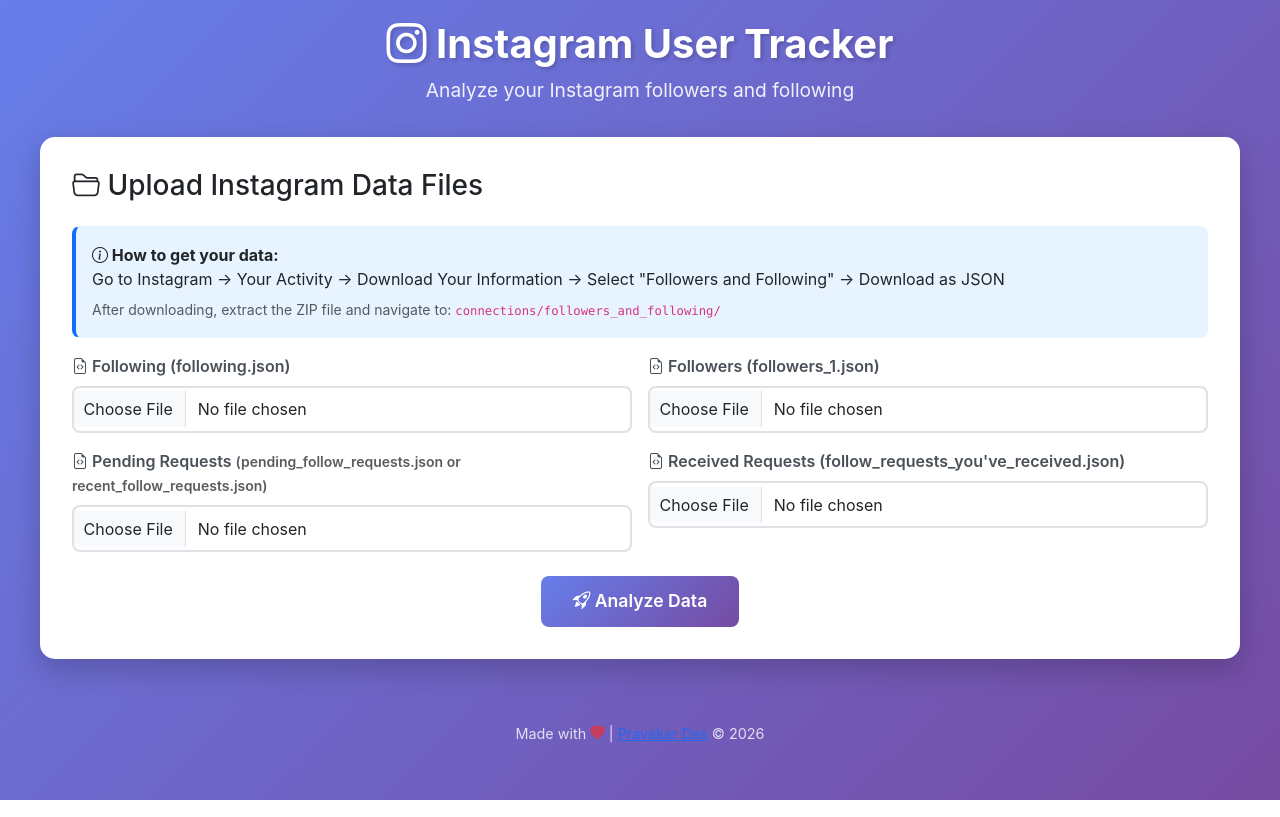
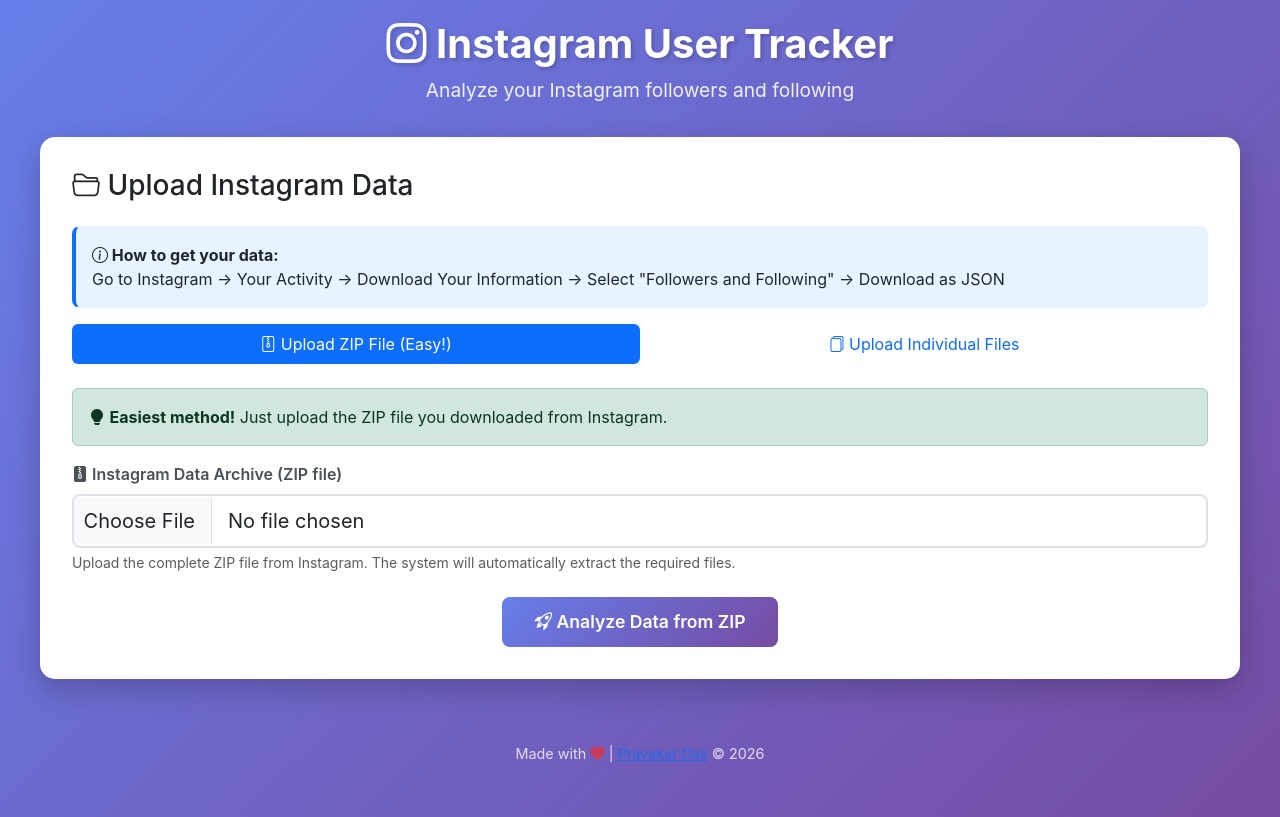
Before and after one commit to PravakarDas/Instagram-User-Tracker, a Flask app: page / in a window 1280 px wide. Run offline with Flask 3, Linux system fonts and the light colour scheme; some libraries are stand-ins or nearby versions.

Commit message:
zip file adding feature

```diff
--- a/app.py
+++ b/app.py
@@ -2,12 +2,14 @@
 import json
 import datetime
 import os
+import zipfile
+import io
 from werkzeug.utils import secure_filename
 
 app = Flask(__name__)
-app.config['MAX_CONTENT_LENGTH'] = 16 * 1024 * 1024  # 16MB max file size
+app.config['MAX_CONTENT_LENGTH'] = 100 * 1024 * 1024  # 100MB max file size for ZIP
 app.config['UPLOAD_FOLDER'] = 'uploads'
-app.config['ALLOWED_EXTENSIONS'] = {'json'}
+app.config['ALLOWED_EXTENSIONS'] = {'json', 'zip'}
 
 # Create uploads folder if it doesn't exist
 os.makedirs(app.config['UPLOAD_FOLDER'], exist_ok=True)
@@ -19,6 +21,80 @@
     """Convert Unix timestamp to human-readable date"""
     dt_object = datetime.datetime.fromtimestamp(timestamp)
     return dt_object.strftime('%Y-%m-%d %H:%M:%S')
+
+def extract_json_from_zip(zip_file):
+    """Extract required JSON files from Instagram ZIP archive"""
+    try:
+        # Read the ZIP file
+        zip_data = zip_file.read()
+        zip_buffer = io.BytesIO(zip_data)
+
+        files = {}
+        required_files = {
+            'following': ['following.json'],
+            'followers': ['followers_1.json', 'followers.json'],
+            'pending': ['pending_follow_requests.json', 'recent_follow_requests.json'],
+            'received': ['follow_requests_you\'ve_received.json', 'follow_requests_youve_received.json']
+        }
+
+        with zipfile.ZipFile(zip_buffer, 'r') as zip_ref:
+            # List all files in ZIP
+            file_list = zip_ref.namelist()
+
+            # Find the connections/followers_and_following folder
+            target_folder = None
+            for file_path in file_list:
+                if 'connections/followers_and_following/' in file_path or 'connections\\followers_and_following\\' in file_path:
+                    # Normalize path separators
+                    normalized_path = file_path.replace('\\', '/')
+                    parts = normalized_path.split('/')
+
+                    # Get the base folder path
+                    if 'followers_and_following' in parts:
+                        idx = parts.index('followers_and_following')
+                        target_folder = '/'.join(parts[:idx+1]) + '/'
+                        break
+
+            if not target_folder:
+                raise Exception("Could not find 'connections/followers_and_following/' folder in ZIP file. Make sure you uploaded the correct Instagram data archive.")
+
+            # Extract required JSON files
+            for key, possible_names in required_files.items():
+                found = False
+                for filename in possible_names:
+                    # Try both forward and backward slashes
+                    possible_paths = [
+                        target_folder + filename,
+                        target_folder.replace('/', '\\') + filename
+                    ]
+
+                    for file_path in file_list:
+                        normalized_file_path = file_path.replace('\\', '/')
+                        if normalized_file_path.endswith(filename) and target_folder in normalized_file_path:
+                            # Found the file!
+                            json_data = zip_ref.read(file_path)
+                            files[key] = io.BytesIO(json_data)
+                            found = True
+                            break
+
+                    if found:
+                        break
+
+                if not found:
+                    # For optional files, create empty structure
+                    if key == 'pending':
+                        files[key] = io.BytesIO(b'{"relationships_follow_requests_sent": []}')
+                    elif key == 'received':
+                        files[key] = io.BytesIO(b'{"relationships_follow_requests_received": []}')
+                    else:
+                        raise Exception(f"Required file not found in ZIP: {' or '.join(possible_names)}")
+
+        return files
+
+    except zipfile.BadZipFile:
+        raise Exception("Invalid ZIP file. Please upload a valid Instagram data archive.")
+    except Exception as e:
+        raise Exception(f"Error extracting ZIP file: {str(e)}")
 
 def process_instagram_data(files):
     """Process Instagram JSON files and generate summary"""
@@ -168,19 +244,30 @@
 def upload_files():
     """Handle file uploads and process Instagram data"""
     try:
-        # Check if all required files are present
-        required_files = ['following', 'followers', 'pending', 'received']
-        if not all(file in request.files for file in required_files):
-            return jsonify({'error': 'All four files are required'}), 400
+        # Check if a ZIP file was uploaded
+        if 'zipfile' in request.files and request.files['zipfile'].filename != '':
+            zip_file = request.files['zipfile']
 
-        files = {}
-        for file_key in required_files:
-            file = request.files[file_key]
-            if file.filename == '':
-                return jsonify({'error': f'{file_key} file is empty'}), 400
-            if not allowed_file(file.filename):
-                return jsonify({'error': f'{file_key} must be a JSON file'}), 400
-            files[file_key] = file
+            if not allowed_file(zip_file.filename):
+                return jsonify({'error': 'Please upload a ZIP file'}), 400
+
+            # Extract JSON files from ZIP
+            files = extract_json_from_zip(zip_file)
+
+        else:
+            # Check if all required individual files are present
+            required_files = ['following', 'followers', 'pending', 'received']
+            if not all(file in request.files for file in required_files):
+                return jsonify({'error': 'Please upload either a ZIP file or all four JSON files'}), 400
+
+            files = {}
+            for file_key in required_files:
+                file = request.files[file_key]
+                if file.filename == '':
+                    return jsonify({'error': f'{file_key} file is empty'}), 400
+                if not allowed_file(file.filename):
+                    return jsonify({'error': f'{file_key} must be a JSON file'}), 400
+                files[file_key] = file
 
         # Process the data
         summary = process_instagram_data(files)
--- a/templates/index.html
+++ b/templates/index.html
@@ -270,47 +270,91 @@
 
         <!-- Upload Section -->
         <div class="upload-card animate__animated animate__fadeInUp">
-            <h3 class="mb-4"><i class="bi bi-folder2-open"></i> Upload Instagram Data Files</h3>
+            <h3 class="mb-4"><i class="bi bi-folder2-open"></i> Upload Instagram Data</h3>
 
             <div class="alert alert-info-custom" role="alert">
                 <strong><i class="bi bi-info-circle"></i> How to get your data:</strong><br>
                 Go to Instagram → Your Activity → Download Your Information →
-                Select "Followers and Following" → Download as JSON<br>
-                <small class="text-muted mt-2 d-block">
-                    After downloading, extract the ZIP file and navigate to:
-                    <code>connections/followers_and_following/</code>
-                </small>
+                Select "Followers and Following" → Download as JSON
             </div>
 
-            <form id="uploadForm">
+            <!-- Upload Method Tabs -->
+            <ul class="nav nav-pills nav-justified mb-4" id="uploadMethodTabs" role="tablist">
+                <li class="nav-item" role="presentation">
+                    <button class="nav-link active" id="zip-tab" data-bs-toggle="pill" data-bs-target="#zip-upload" type="button" role="tab">
+                        <i class="bi bi-file-zip"></i> Upload ZIP File (Easy!)
+                    </button>
+                </li>
+                <li class="nav-item" role="presentation">
+                    <button class="nav-link" id="individual-tab" data-bs-toggle="pill" data-bs-target="#individual-upload" type="button" role="tab">
+                        <i class="bi bi-files"></i> Upload Individual Files
+                    </button>
+                </li>
+            </ul>
+
+            <div class="tab-content" id="uploadMethodContent">
+                <!-- ZIP Upload Tab -->
+                <div class="tab-pane fade show active" id="zip-upload" role="tabpanel">
+                    <form id="zipUploadForm">
+                        <div class="alert alert-success" role="alert">
+                            <i class="bi bi-lightbulb-fill"></i> <strong>Easiest method!</strong> Just upload the ZIP file you downloaded from Instagram.
+                        </div>
+
+                        <div class="mb-4">
+                            <label for="zipFile" class="form-label">
+                                <i class="bi bi-file-zip-fill"></i> Instagram Data Archive (ZIP file)
+                            </label>
+                            <input type="file" class="form-control form-control-lg" id="zipFile" accept=".zip" required>
+                            <div class="form-text">
+                                Upload the complete ZIP file from Instagram. The system will automatically extract the required files.
+                            </div>
+                        </div>
+
+                        <div class="text-center">
+                            <button type="submit" class="btn btn-primary btn-lg btn-analyze">
+                                <i class="bi bi-rocket-takeoff"></i> Analyze Data from ZIP
+                            </button>
+                        </div>
+                    </form>
+                </div>
+
+                <!-- Individual Files Upload Tab -->
+                <div class="tab-pane fade" id="individual-upload" role="tabpanel">
+                    <form id="individualUploadForm">
+                        <div class="alert alert-warning" role="alert">
+                            <i class="bi bi-exclamation-triangle-fill"></i> You need to extract the ZIP first and navigate to:
+                            <code>connections/followers_and_following/</code>
+                        </div>
+
                         <div class="row g-3 mb-4">
                             <div class="col-md-6">
                                 <label for="followingFile" class="form-label">
                                     <i class="bi bi-file-earmark-code"></i> Following (following.json)
                                 </label>
-                        <input type="file" class="form-control" id="followingFile" accept=".json" required>
+                                <input type="file" class="form-control" id="followingFile" accept=".json">
                             </div>
 
                             <div class="col-md-6">
                                 <label for="followersFile" class="form-label">
                                     <i class="bi bi-file-earmark-code"></i> Followers (followers_1.json)
                                 </label>
-                        <input type="file" class="form-control" id="followersFile" accept=".json" required>
+                                <input type="file" class="form-control" id="followersFile" accept=".json">
                             </div>
 
                             <div class="col-md-6">
                                 <label for="pendingFile" class="form-label">
                                     <i class="bi bi-file-earmark-code"></i> Pending Requests
-                            <small class="text-muted">(pending_follow_requests.json or recent_follow_requests.json)</small>
+                                    <small class="text-muted">(pending_follow_requests.json)</small>
                                 </label>
-                        <input type="file" class="form-control" id="pendingFile" accept=".json" required>
+                                <input type="file" class="form-control" id="pendingFile" accept=".json">
                             </div>
 
                             <div class="col-md-6">
                                 <label for="receivedFile" class="form-label">
-                            <i class="bi bi-file-earmark-code"></i> Received Requests (follow_requests_you've_received.json)
+                                    <i class="bi bi-file-earmark-code"></i> Received Requests
+                                    <small class="text-muted">(follow_requests_you've_received.json)</small>
                                 </label>
-                        <input type="file" class="form-control" id="receivedFile" accept=".json" required>
+                                <input type="file" class="form-control" id="receivedFile" accept=".json">
                             </div>
                         </div>
 
@@ -320,6 +364,8 @@
                             </button>
                         </div>
                     </form>
+                </div>
+            </div>
         </div>
 
         <!-- Loading Spinner -->
@@ -521,26 +567,8 @@
             });
         }
 
-        // Handle form submission
-        document.getElementById('uploadForm').addEventListener('submit', async function(e) {
-            e.preventDefault();
-
-            const followingFile = document.getElementById('followingFile').files[0];
-            const followersFile = document.getElementById('followersFile').files[0];
-            const pendingFile = document.getElementById('pendingFile').files[0];
-            const receivedFile = document.getElementById('receivedFile').files[0];
-
-            if (!followingFile || !followersFile || !pendingFile || !receivedFile) {
-                showToast('Missing Files', 'Please upload all four required JSON files', 'error');
-                return;
-            }
-
-            const formData = new FormData();
-            formData.append('following', followingFile);
-            formData.append('followers', followersFile);
-            formData.append('pending', pendingFile);
-            formData.append('received', receivedFile);
-
+        // Common function to process uploaded data
+        async function processData(formData) {
             // Show loading spinner
             document.getElementById('loadingSpinner').classList.remove('d-none');
             document.getElementById('resultsSection').classList.add('d-none');
@@ -582,6 +610,46 @@
                 document.getElementById('loadingSpinner').classList.add('d-none');
                 showToast('Error', error.message, 'error');
             }
+        }
+
+        // Handle ZIP file upload
+        document.getElementById('zipUploadForm').addEventListener('submit', async function(e) {
+            e.preventDefault();
+
+            const zipFile = document.getElementById('zipFile').files[0];
+
+            if (!zipFile) {
+                showToast('Missing File', 'Please select a ZIP file', 'error');
+                return;
+            }
+
+            const formData = new FormData();
+            formData.append('zipfile', zipFile);
+
+            await processData(formData);
+        });
+
+        // Handle individual files upload
+        document.getElementById('individualUploadForm').addEventListener('submit', async function(e) {
+            e.preventDefault();
+
+            const followingFile = document.getElementById('followingFile').files[0];
+            const followersFile = document.getElementById('followersFile').files[0];
+            const pendingFile = document.getElementById('pendingFile').files[0];
+            const receivedFile = document.getElementById('receivedFile').files[0];
+
+            if (!followingFile || !followersFile || !pendingFile || !receivedFile) {
+                showToast('Missing Files', 'Please upload all four required JSON files', 'error');
+                return;
+            }
+
+            const formData = new FormData();
+            formData.append('following', followingFile);
+            formData.append('followers', followersFile);
+            formData.append('pending', pendingFile);
+            formData.append('received', receivedFile);
+
+            await processData(formData);
         });
     </script>
 </body>
```
Lines whose indentation alone changed are shown as unchanged.
